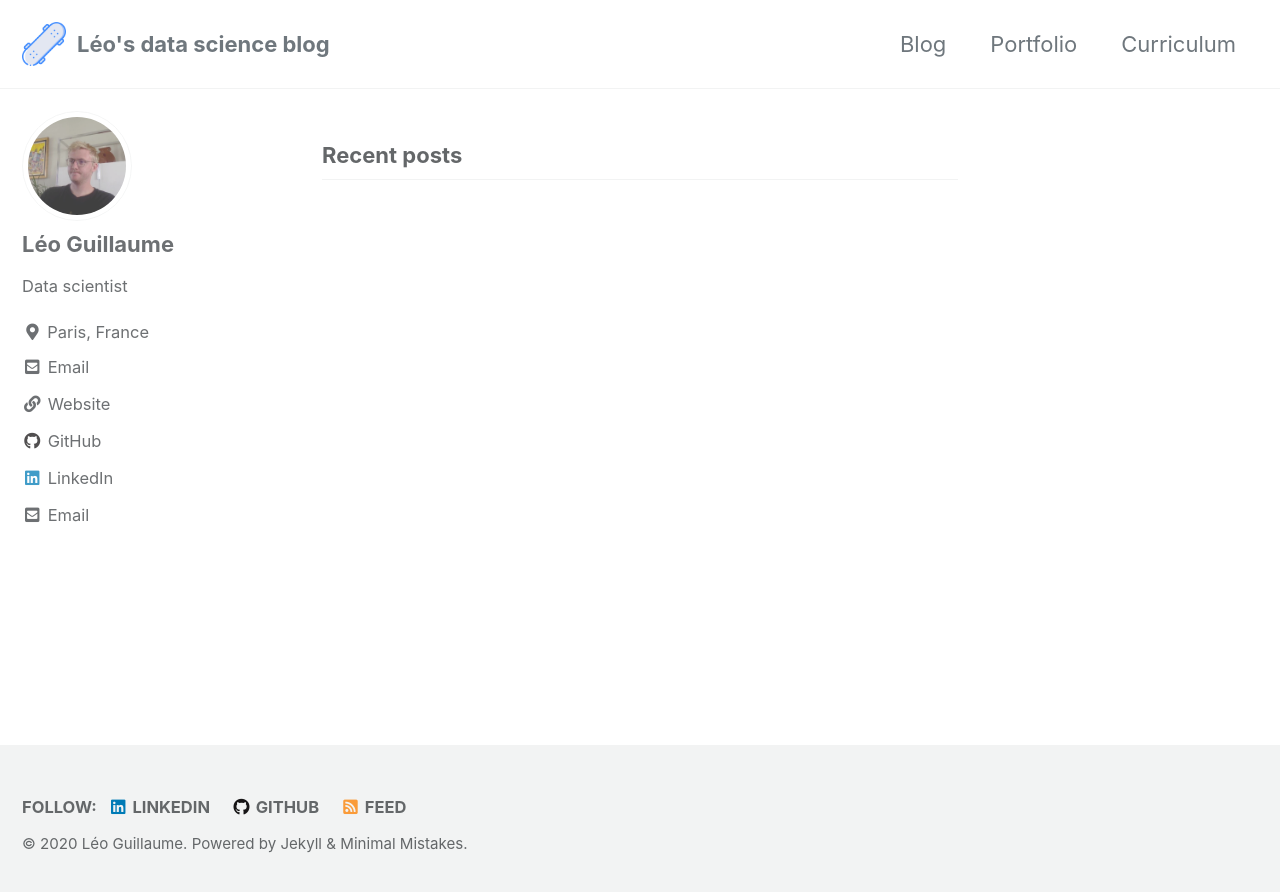
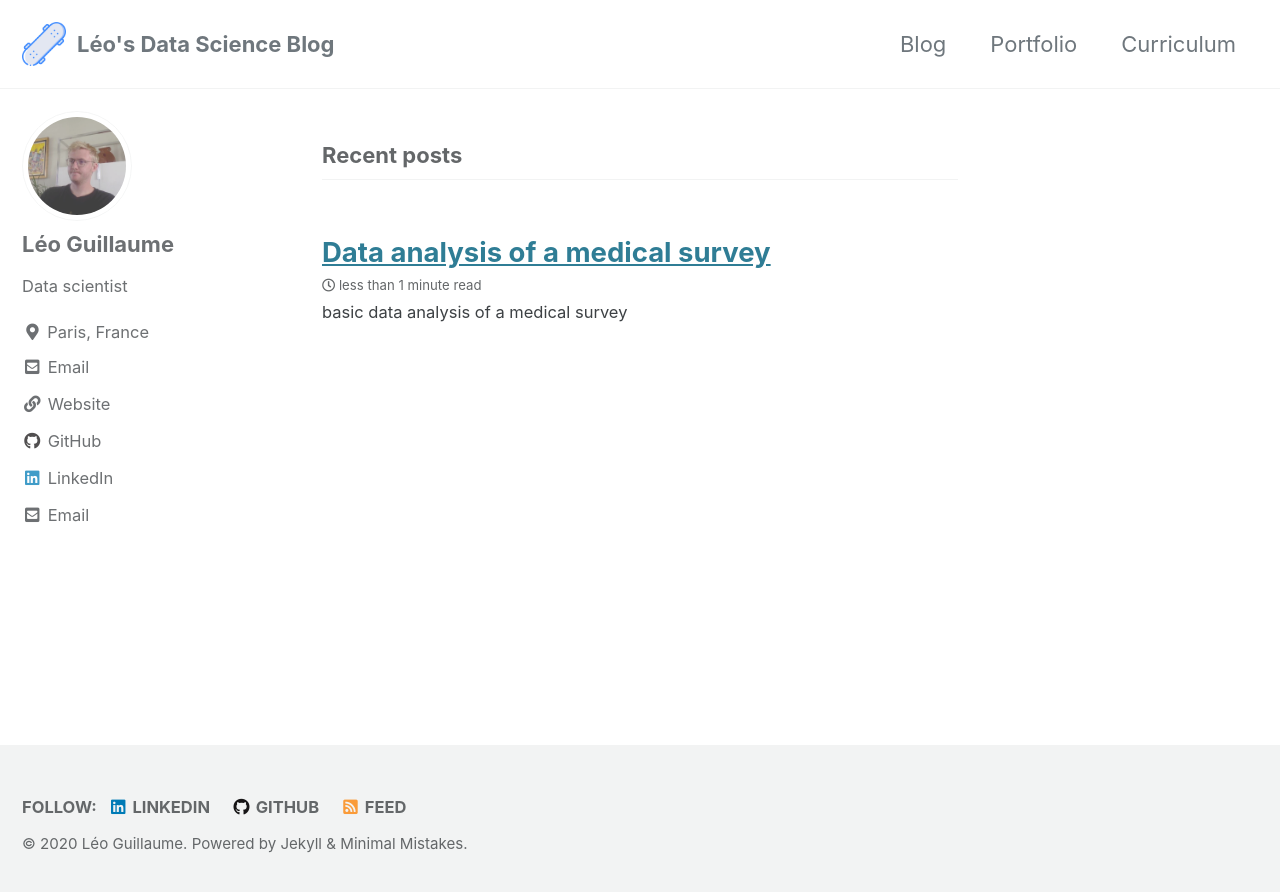
Before and after one commit to leoguillaume/leoguillaume.github.io, a Jekyll site: the page built from index.html, in a window 1280 px wide. Shown: the top 892 px of the page. Built offline with Jekyll 4.4.1, drawn with Linux system fonts in a browser that asks for light colours; cached includes are drawn as plain includes; the list of posts is cut into pages by our own code.

```diff
--- a/_config.yml
+++ b/_config.yml
@@ -16,7 +16,7 @@ minimal_mistakes_skin    : "default" # "air", "aqua", "contrast", "dark", "dirt"
 
 # Site Settings
 locale                   : "en-US"
-title                    : "Léo's data science blog"
+title                    : "Léo's Data Science Blog"
 title_separator          : "-"
 subtitle                 : # site tagline that appears below site title in masthead
 name                     : "Léo Guillaume"
```
Also changed, not shown: _posts/2020-10-12-sarahphd.md (renamed from _posts/2020_01_transplant_survey.md, +7 -1 lines).
